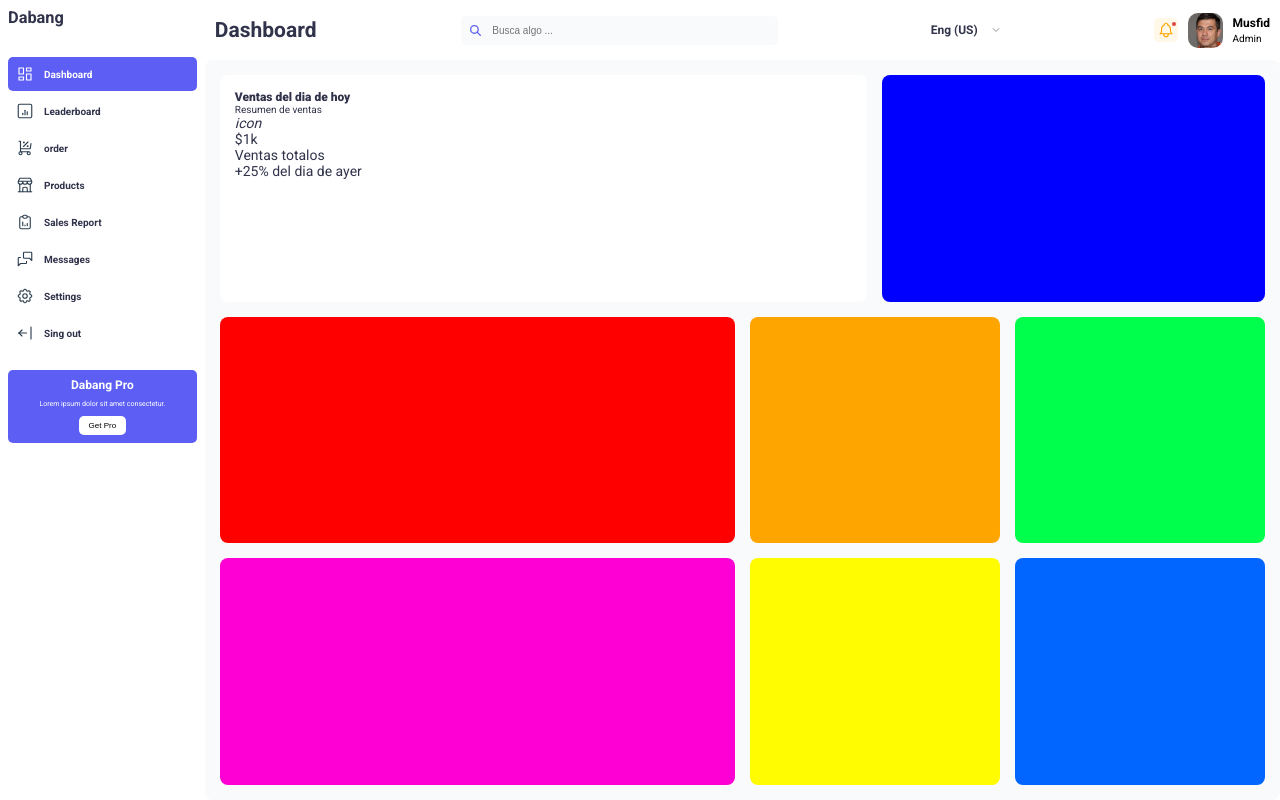
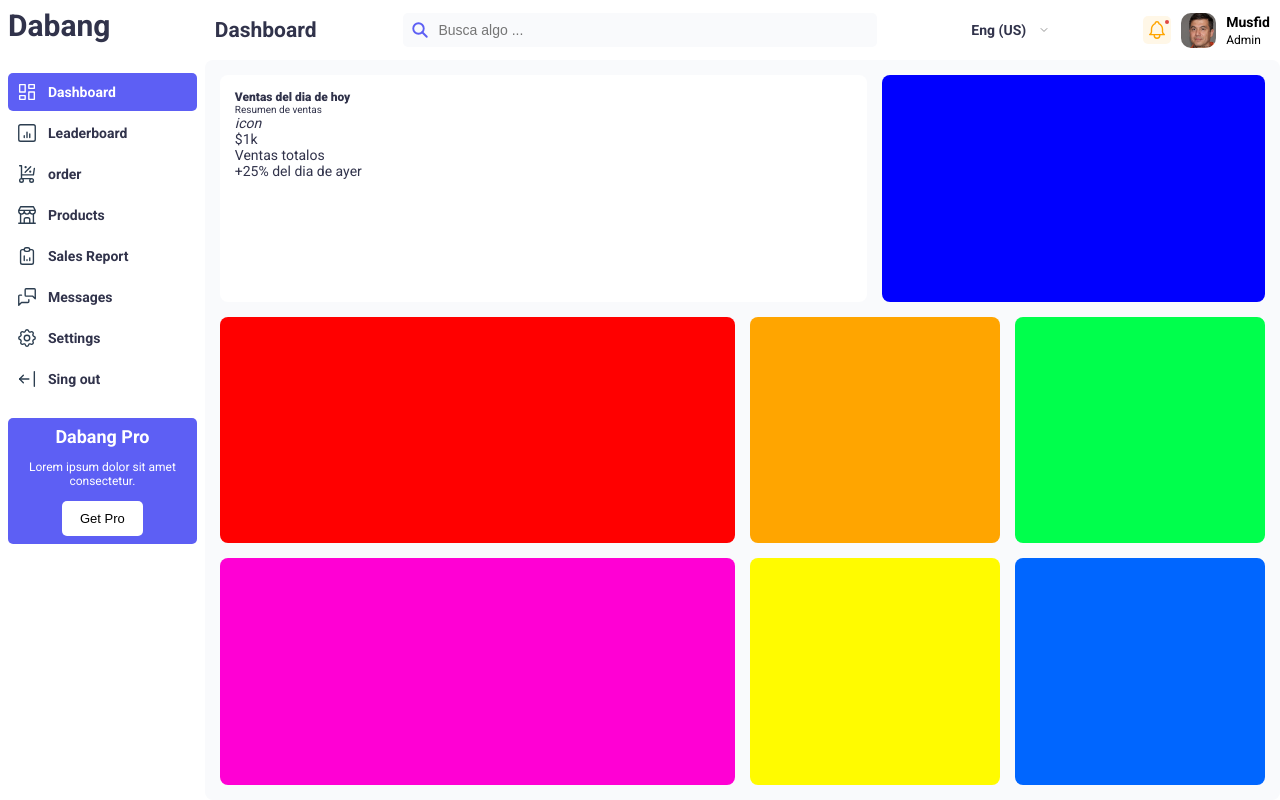
Before and after one commit to jonniermartinez/dashboard-SENA, a plain HTML site: page index.html in a window 1280 px wide. Drawn offline with Linux system fonts and the light colour scheme.

Commit message:
correcion del bug del tamaño de la letra en desktop

```diff
--- a/index.css
+++ b/index.css
@@ -14,8 +14,8 @@ ul{
     list-style: none;
 }
 .icon {
-    width: 1.8rem;
-    height: 1.8rem;
+    width: 2.2rem;
+    height: 2.2rem;
 }
 .flex__group{
     display: flex;
@@ -43,6 +43,7 @@ ul{
 }
 .silebar__title{
     margin-bottom: 3rem;
+    font-size: 3rem;
     color:#31334b;
 }
 .silebar_items{
@@ -52,7 +53,6 @@ ul{
 }
 .silebar__item{
     display: flex;
-    font-size: 1.2rem;
     align-items: center;
     justify-content: flex-start;
     color:#31334b;
@@ -61,12 +61,8 @@ ul{
     gap: 1rem;
     cursor: pointer;
 }
-.silebar__item svg {
-    width: 1.8rem;
-    height: 1.8rem;
-}
 .silebar__item p {
-    font-size: 1rem;
+    font-size: 1.4rem;
     font-weight: 600;
 }
 .silebar__item-active{
@@ -87,22 +83,22 @@ ul{
     display: flex;
     flex-direction: column;
     align-items: center;
-    gap: .8rem;
+    gap: 1.3rem;
 }
 .silebar__infomation h4{
-    font-size: 1.2rem;
+    font-size: 1.8rem;
 
 }
 .silebar__infomation p{
     text-align: center;
-    font-size: .7rem;
+    font-size: 1.2rem;
 
 }
 .silebar__infomation button{
     background: white;
     border: none;
-    font-size: .8rem;
-    padding: .5rem 1rem;
+    font-size: 1.3rem;
+    padding: 1rem 1.8rem;
     border-radius: .5rem;
 }
 /* ------------------------------------- */
@@ -121,8 +117,7 @@ ul{
 .nav__buscador{
     display: flex;
     background: #f9fafc;
-    width: 30%;
-    font-size: 1rem;
+    width: 45%;
     padding: .8rem;
     border-radius: .5rem;
     color: #31334b;
@@ -130,20 +125,20 @@ ul{
     gap: 1rem;
 }
 .nav__buscador svg{
-    width: 13px;
-    height: 13px;
+    width: 18px;
+    height: 18px;
     stroke: #5d5ff4;
 }
 .nav__buscador input{
     font-weight: 500;
     color: #31334b;
-    font-size: 1rem;
+    font-size: 1.4rem;
     outline: 0;
     border: none;
     background: none;
 }
 .nav__idioma{
-    font-size: 1.2rem;
+    font-size: 1.4rem;
     align-items: center;
     font-weight: 600;
     display: flex;
@@ -191,11 +186,11 @@ ul{
     border-radius: 1rem;
 }
 .nav__user h4{
-    font-size: 1.2rem;
+    font-size: 1.4rem;
     margin-bottom: .3rem;
 }
 .nav__user p {
-    font-size: 1rem;
+    font-size: 1.2rem;
 }
 /* ------------------------------------- */
 /* Contenido */
```
